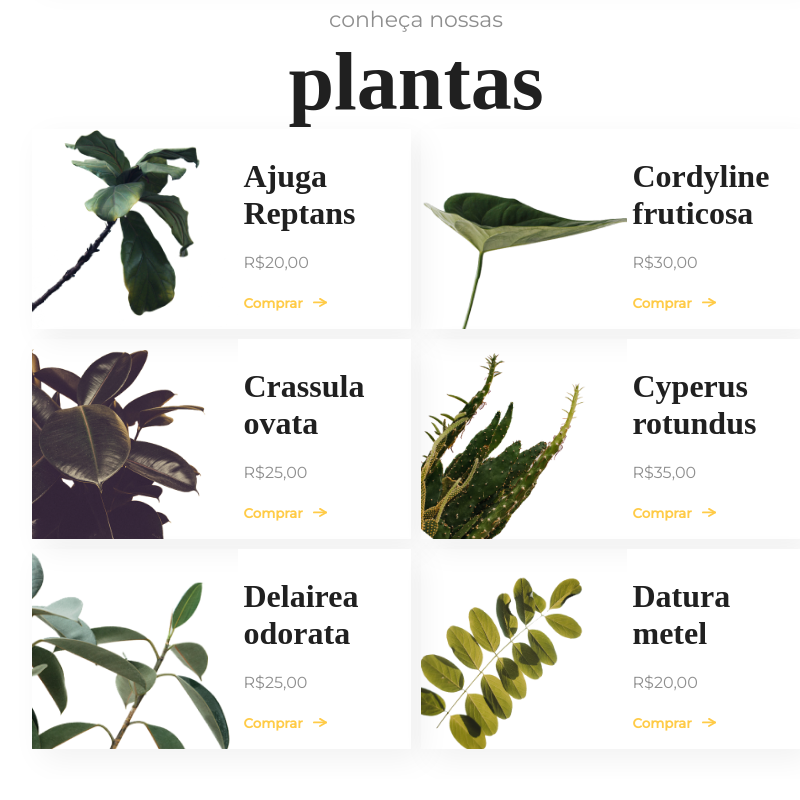
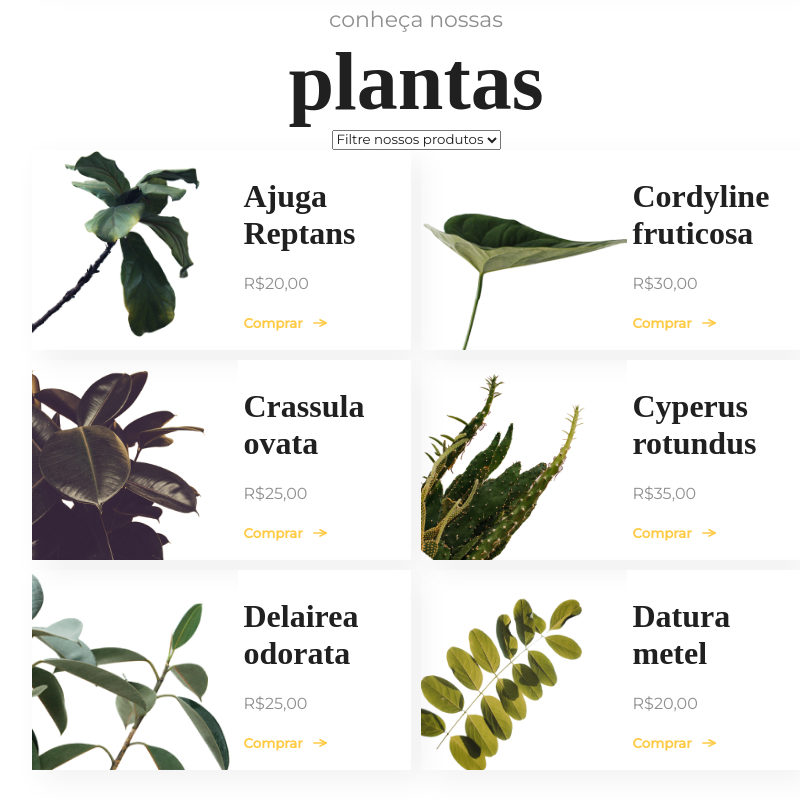
Before and after one commit to itsdamel/casaverde, a React (Vite) app: page / in a window 1280 px wide. Shown: the part 1278-2078 px from the top of the page, without its empty margins (224-1024 px from the left). Before the commit the page ends 2057 px from the top, so only its background shows below. Built offline with nearby package versions, Linux system fonts and the light colour scheme; data requests are answered from the project's data file; a web font is replaced by a local one.

Commit message:
User can now sort/filter plants by price

```diff
--- a/src/App.jsx
+++ b/src/App.jsx
@@ -28,6 +28,7 @@ export default function App() {
 
   const removeFromCart = (product) =>{
     product.inShoppingCart = false;
+    product.quantityInCart = 0;
     let newCart = cartItems.filter((item) => item.id != product.id)
     setCartItems(newCart)
   }
--- a/src/components/Offers/index.jsx
+++ b/src/components/Offers/index.jsx
@@ -1,12 +1,44 @@
 import { Cursive } from "../../shared/cursive";
-import { OfferContent, OffersHeader } from "./style";
+import { OfferContent, OffersHeader, Filter } from "./style";
 import { Paragraph } from "../../shared/paragraph";
 import {BaseSection} from '../../shared/BaseSection'
 import PlantCard from "../PlantCard";
 import { usePlant } from "../../hooks/usePlant";
 import { ToastContainer } from 'react-toastify';
+import { useRef, useState } from "react";
 export default function Offers({addToCart}){
-    const plants = usePlant();
+
+    let plants = usePlant();
+    const filter = useRef();
+    let filterOn = false;
+    const [toRender, setToRender] = useState(null)
+
+
+    function fromCheapest(first, follow){
+       return first.price - follow.price;
+
+    }
+    function fromExpensive(first, follow){
+        return follow.price - first.price
+    }
+    const handleFilter = () =>{
+        let selected = filter.current.value;
+        filterOn = true;
+        let sortedArray = []
+        switch(selected){
+            case 'cheaper':
+                sortedArray = plants.sort(fromCheapest);
+                console.log('cheap')
+                break;
+            case 'expensive':
+                sortedArray = plants.sort(fromExpensive)
+                console.log('expensive')
+
+            break;
+        }
+        setToRender([...sortedArray]);
+
+    }
 
     return(
         <BaseSection id="Offers">
@@ -15,8 +47,17 @@ export default function Offers({addToCart}){
                 <Paragraph>conheça nossas</Paragraph>
                 <Cursive >plantas</Cursive>
             </OffersHeader>
+            <Filter>
+                <select defaultValue={'header'} onChange={handleFilter} ref={filter} placeholder="Selecione">
+                    <option value='header' hidden>Filtre nossos produtos</option>
+                    <option value='cheaper' >Mais baratas</option>
+                    <option value='expensive'>Mais caras</option>
+                </select>
+                {/* <input type="range" min={20} max={35} step='5'></input> */}
+            </Filter>
             <OfferContent>
-                {plants.map((plant) => <PlantCard key={plant.id} plant={plant} addToCart={addToCart} />)}
+
+                {filterOn ? toRender.map((plant) => <PlantCard key={plant.id} plant={plant} addToCart={addToCart} />) : plants.map((plant) => <PlantCard key={plant.id} plant={plant} addToCart={addToCart} />)}
             </OfferContent>
         </BaseSection>
     )
--- a/src/components/Offers/style.jsx
+++ b/src/components/Offers/style.jsx
@@ -14,3 +14,6 @@ export const OffersHeader =styled.div`
     flex-direction: column;
     align-items: center;
 `
+export const Filter = styled.div`
+
+`
```
